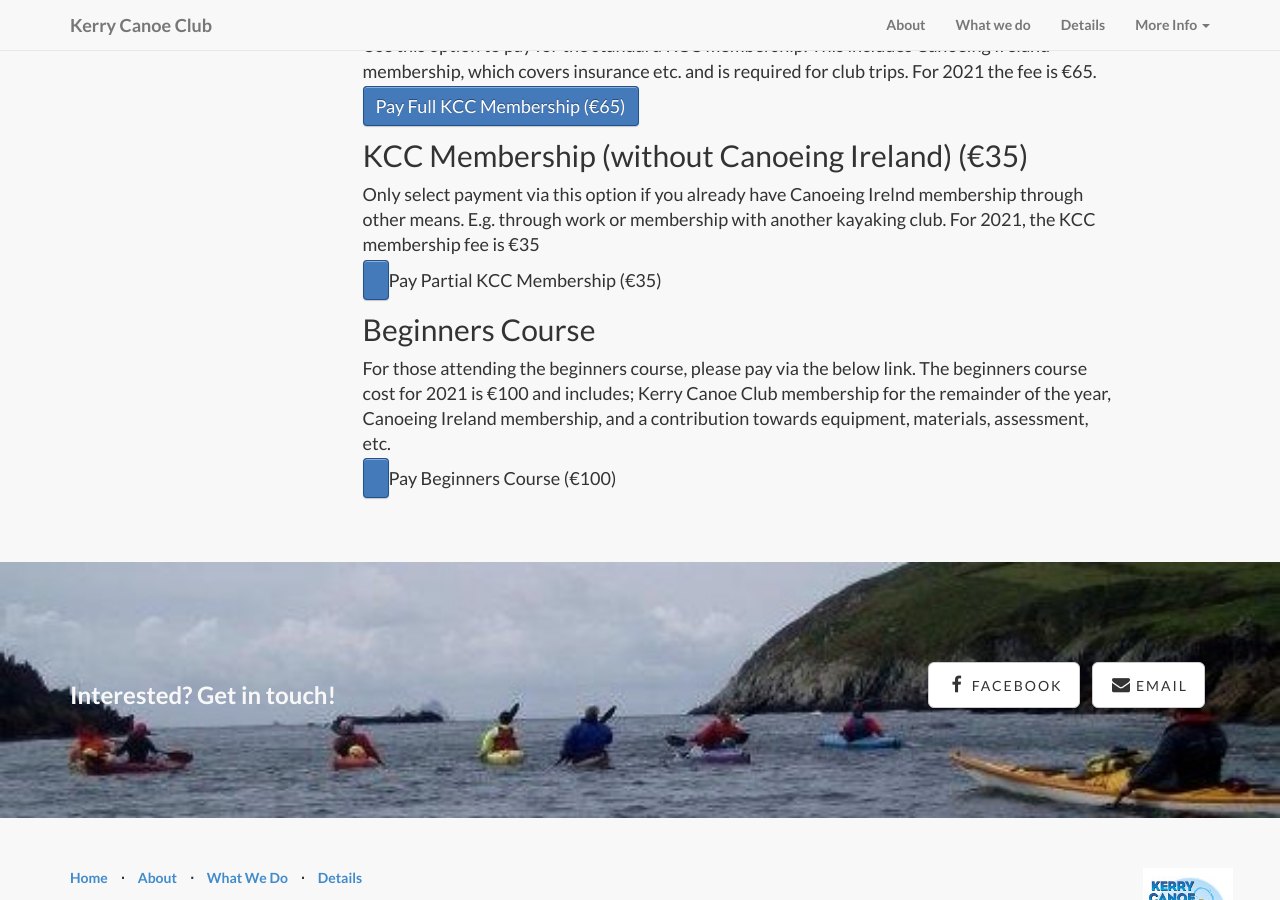
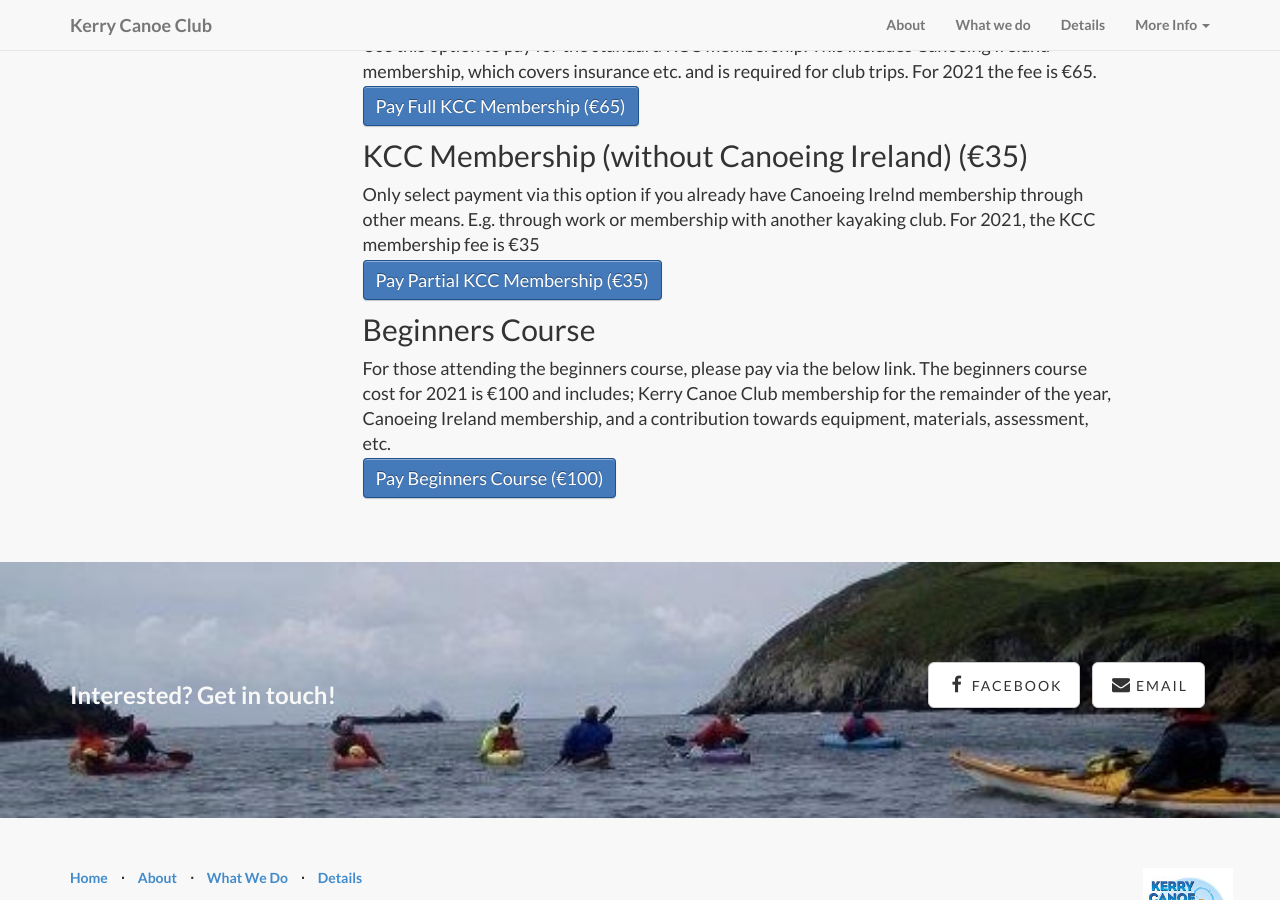
Before and after one commit to kerrycanoeclub/kerrycanoeclub.github.io, a Jekyll site: the page built from membership.html, in a window 1280 px wide and 900 px high, scrolled down 800 px. Built offline with Jekyll 4.4.1, drawn with Linux system fonts in a browser that asks for light colours.

Commit message:
Update membership.html

```diff
--- a/membership.html
+++ b/membership.html
@@ -30,7 +30,7 @@
 <p>Only select payment via this option if you already have Canoeing Irelnd membership through other means.
   E.g. through work or membership with another kayaking club. For 2021, the KCC membership fee is €35</p>
 
-<p><a href="https://buy.stripe.com/5kAcOz9fL0KF000fZ0" class="link_button"></a>Pay Partial KCC Membership (€35)</p>
+<p><a href="https://buy.stripe.com/5kAcOz9fL0KF000fZ0" class="link_button">Pay Partial KCC Membership (€35)</a></p>
 
 
 <p class="h2">Beginners Course</p>
@@ -39,4 +39,4 @@
   Kerry Canoe Club membership for the remainder of the year, Canoeing Ireland membership,
   and a contribution towards equipment, materials, assessment, etc. </p>
 
-<p><a href="https://buy.stripe.com/eVa9CnajP9hb7ssfYY" class="link_button"></a>Pay Beginners Course (€100)</p>
+<p><a href="https://buy.stripe.com/eVa9CnajP9hb7ssfYY" class="link_button">Pay Beginners Course (€100)</a></p>
```
